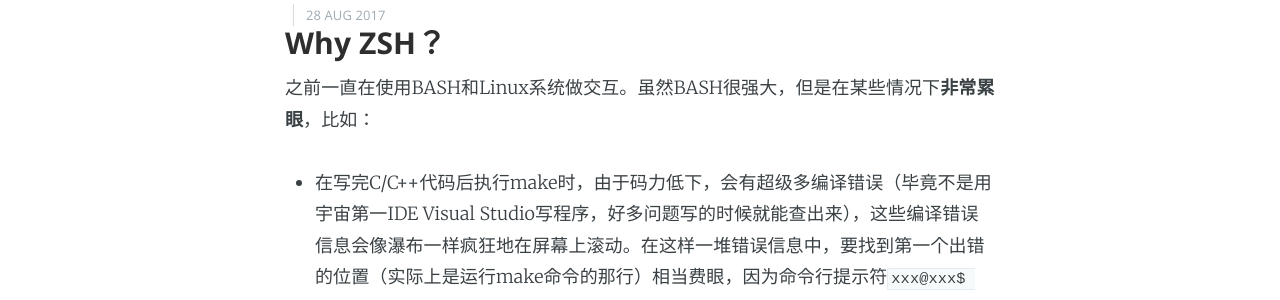
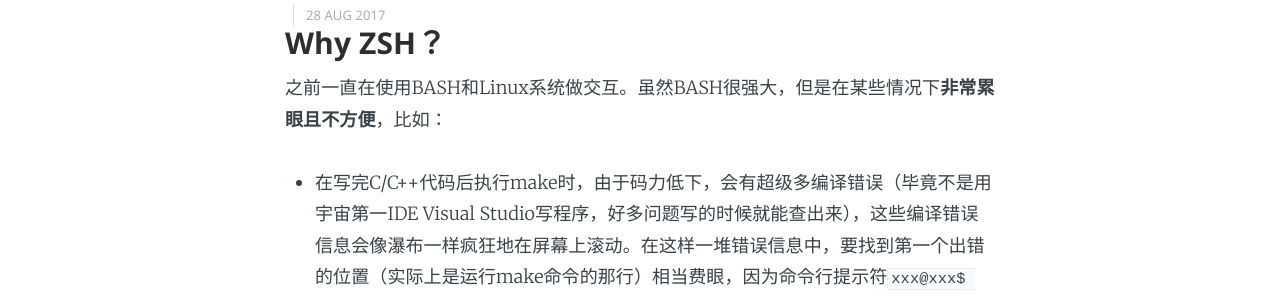
Before and after one commit to squidszyd/squidszyd.github.io, a Jekyll site: the page built from _posts/2017-08-28-zsh.md, in a window 1280 px wide and 900 px high. Shown: the part 234-534 px from the top of the window. Built offline with Jekyll 4.4.1, drawn with Linux system fonts in a browser that asks for light colours.

Commit message:
Update 2017-08-28-zsh.md

```diff
--- a/_posts/2017-08-28-zsh.md
+++ b/_posts/2017-08-28-zsh.md
@@ -5,7 +5,7 @@ date: 2017-08-28 20:51:00.000000000 +09:00
 ---
 
 ### Why ZSH？
-之前一直在使用BASH和Linux系统做交互。虽然BASH很强大，但是在某些情况下**非常累眼**，比如：
+之前一直在使用BASH和Linux系统做交互。虽然BASH很强大，但是在某些情况下**非常累眼且不方便**，比如：
 
 * 在写完C/C++代码后执行make时，由于码力低下，会有超级多编译错误（毕竟不是用宇宙第一IDE Visual Studio写程序，好多问题写的时候就能查出来），这些编译错误信息会像瀑布一样疯狂地在屏幕上滚动。在这样一堆错误信息中，要找到第一个出错的位置（实际上是运行make命令的那行）相当费眼，因为命令行提示符`xxx@xxx$ make`并没有高亮，眼神不好的我完全找不到。
 
```
